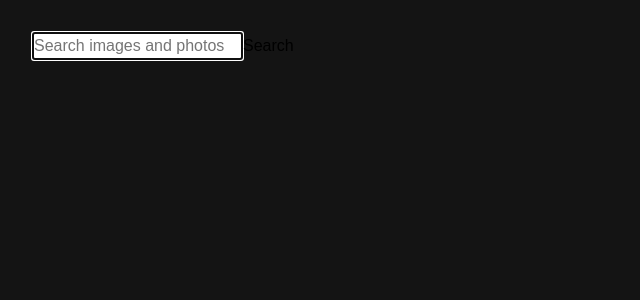
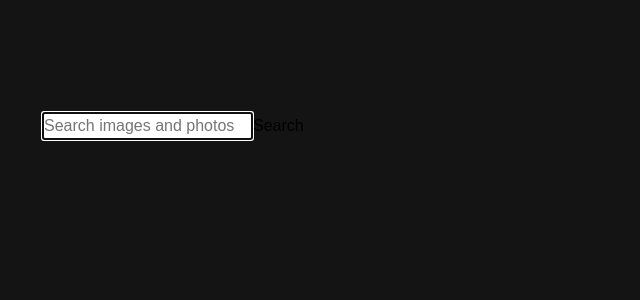
Before and after one commit to vitalii-mieliet/goit-react-hw-04, a React (Vite) app: page / in a window 1280 px wide. Shown: the top 300 px of the page, without its empty margins (0-640 px from the left). Built offline with nearby package versions, Linux system fonts and the light colour scheme.

Commit message:
feat: add Section and Container components

```diff
--- a/src/App.jsx
+++ b/src/App.jsx
@@ -8,6 +8,8 @@ import Loader from "./components/Loader/Loader";
 import ErrorMessage from "./components/ErrorMessage/ErrorMessage";
 import ImageModal from "./components/ImageModal/ImageModal";
 import NoResultsMessage from "./components/NoResultsMessage/NoResultsMessage";
+import Section from "./components/Section/Section";
+import Container from "./components/Container/Container";
 
 function App() {
   const [query, setQuery] = useState("");
@@ -51,6 +53,9 @@ function App() {
     setQuery(query);
     setPage(1);
     setImages([]);
+    setIsEmpty(false);
+    setHasMorePhotos(false);
+    setError("");
   };
 
   const handleLoadMore = () => {
@@ -68,6 +73,8 @@ function App() {
 
   return (
     <>
+      <Section>
+        <Container>
           <SearchBar onSubmit={handleFormSubmit} />
           {images.length > 0 && (
             <ImageGallery images={images} openModal={handleOpenModal} />
@@ -88,6 +95,8 @@ function App() {
             closeModal={handleCloseModal}
             image={modalImage}
           />
+        </Container>
+      </Section>
     </>
   );
 }
--- /dev/null
+++ b/src/components/Container/Container.jsx
@@ -0,0 +1,6 @@
+import style from "./Container.module.css";
+const Container = ({ children }) => {
+  return <div className={style.container}>{children}</div>;
+};
+
+export default Container;
--- /dev/null
+++ b/src/components/Container/Container.module.css
@@ -0,0 +1,5 @@
+.container {
+  max-width: 1280px;
+  padding: 0 10px;
+  margin: 0 auto;
+}
--- /dev/null
+++ b/src/components/Section/Section.jsx
@@ -0,0 +1,6 @@
+import style from "./Section.module.css";
+const Section = ({ children }) => {
+  return <section className={style.section}>{children}</section>;
+};
+
+export default Section;
--- /dev/null
+++ b/src/components/Section/Section.module.css
@@ -0,0 +1,3 @@
+.section {
+  padding: 80px 0;
+}
```
Lines whose indentation alone changed are shown as unchanged.
